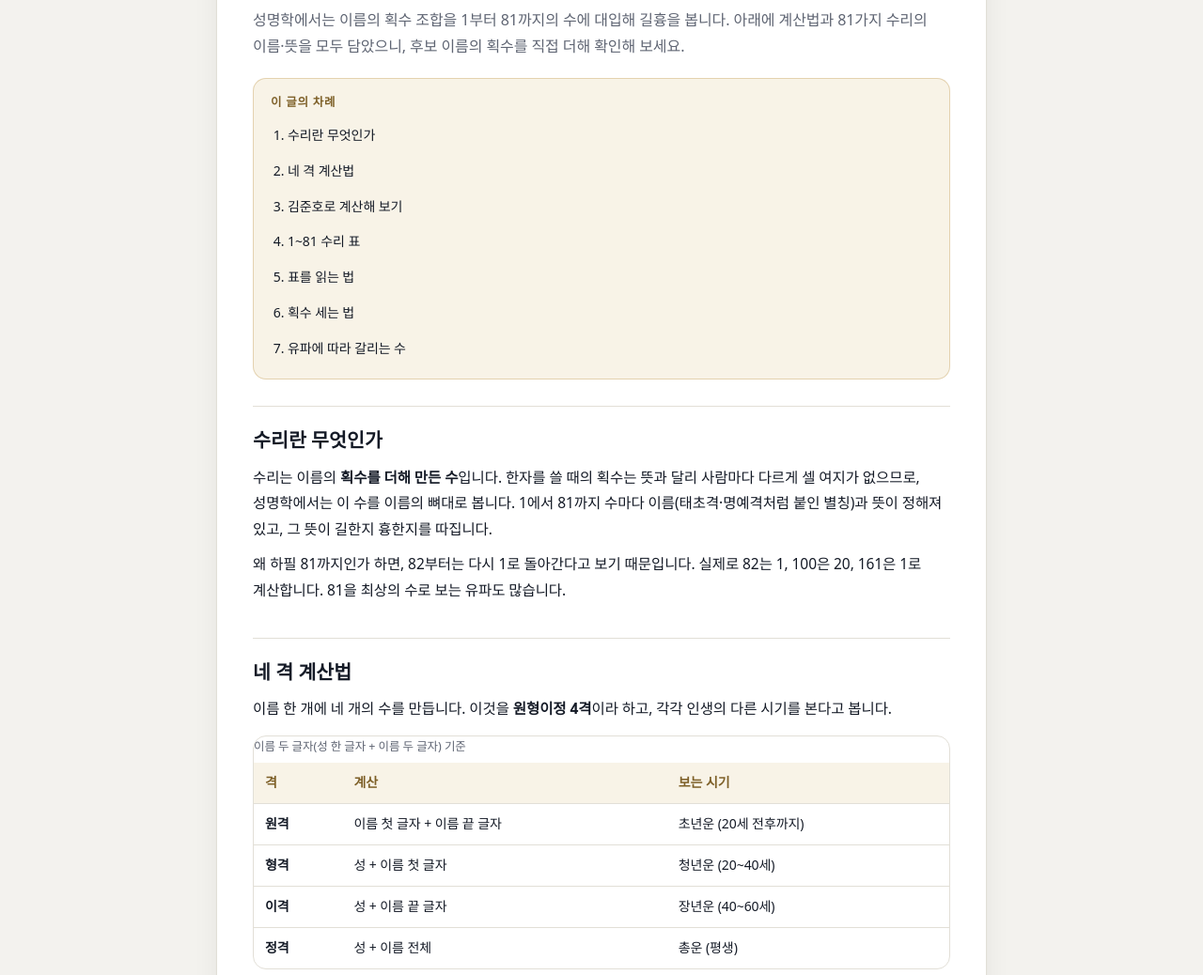
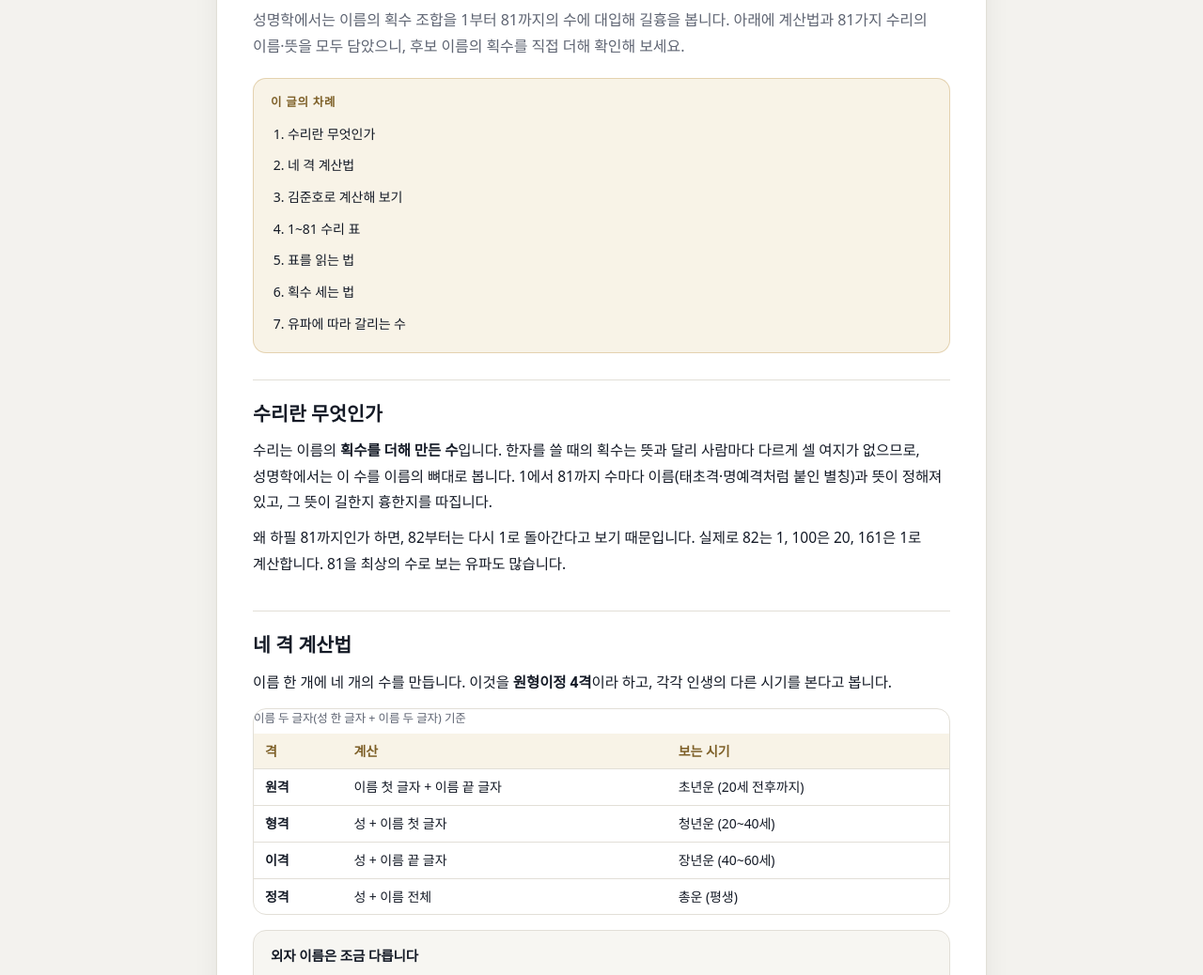
Before and after one commit to gyusootory/-, a plain HTML site: page docs/suri81.html in a window 1280 px wide. Shown: the part 215-1253 px from the top of the page at 94% size. Drawn offline with Linux system fonts and the light colour scheme; a web font is replaced by a local one.

Commit message:
자료 페이지 가독성: 표·목차 줄 간격을 조금 좁혀 81수리 표를 한눈에 보기 쉽게

```diff
--- a/docs/pages.css
+++ b/docs/pages.css
@@ -65,15 +65,15 @@ h1, h2, h3, h4 { text-wrap: balance }
 /* 목차 */
 .toc { margin: 20px 0 0; padding: 14px 18px; border-radius: 14px; background: var(--gold-soft); border: 1px solid rgb(201 168 106 / .45) }
 .toc b { display: block; font-size: 12.5px; letter-spacing: .06em; color: var(--gold); margin-bottom: 6px }
-.toc ol { margin: 0; padding-left: 18px; font-size: 14px; display: grid; gap: 3px }
+.toc ol { margin: 0; padding-left: 18px; font-size: 14px; line-height: 1.55; display: grid; gap: 2px }
 .toc a { color: var(--ink); text-decoration: none }
 .toc a:hover { color: var(--gold) }
 
 /* 표 */
 .tw { overflow-x: auto; margin: 14px 0; border: 1px solid var(--line); border-radius: 14px; -webkit-overflow-scrolling: touch }
-table { border-collapse: collapse; width: 100%; font-size: 14px }
+table { border-collapse: collapse; width: 100%; font-size: 14px; line-height: 1.55 }
 caption { caption-side: top; text-align: left; font-size: 12.5px; color: var(--muted); padding: 0 0 6px }
-th, td { padding: 9px 12px; border-bottom: 1px solid var(--line); text-align: left; vertical-align: top }
+th, td { padding: 8px 12px; border-bottom: 1px solid var(--line); text-align: left; vertical-align: top }
 th { background: var(--gold-soft); color: var(--gold); font-weight: 600; white-space: nowrap }
 tbody tr:last-child td { border-bottom: 0 }
 td.n, th.n { text-align: center; white-space: nowrap; font-variant-numeric: tabular-nums }
```
